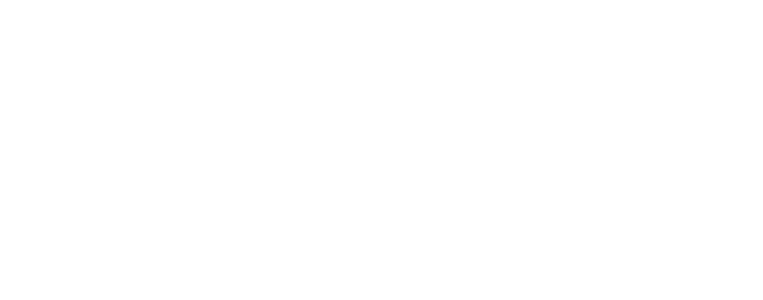
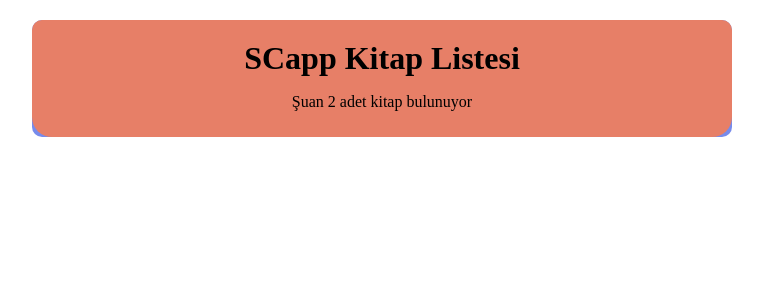
Before and after one commit to sdnrcvk/React-BookList-App, a React (Create React App) app: page / in a window 1280 px wide. Shown: the top 300 px of the page, without its empty margins (258-1021 px from the left). Built offline with nearby package versions, Linux system fonts and the light colour scheme; the HTML template or start-up script is replaced by a standard one.

Commit message:
Navbar component created

```diff
--- a/src/App.js
+++ b/src/App.js
@@ -1,8 +1,12 @@
+import BookContextProvider from "./contexts/bookContext";
+import Navbar from "./components/Navbar";
 
 function App() {
   return (
     <div className="App">
-
+      <BookContextProvider>
+        <Navbar/>
+      </BookContextProvider>
     </div>
   );
 }
--- /dev/null
+++ b/src/components/Navbar.js
@@ -0,0 +1,14 @@
+import React,{useContext} from "react";
+import { BookContext } from "../contexts/bookContext";
+
+export default function Navbar(){
+
+    const {books}=useContext(BookContext);
+
+    return (
+        <div className="navbar">
+            <h1>SCapp Kitap Listesi</h1>
+            <p>Şuan {books.length} adet kitap bulunuyor</p>
+        </div>
+    )
+}
--- a/src/index.css
+++ b/src/index.css
@@ -0,0 +1,18 @@
+.App{
+  background: #778beb;
+  margin:20px auto;
+  width: 90%;
+  max-width: 700px;
+  border-radius: 10px;
+}
+
+.navbar{
+  padding: 10px 20px;
+  text-align: center;
+  background-color: #e77f67;
+  border-radius: 10px 10px 20px 20px;
+}
+
+.navbar h1{
+  margin: 10px 0;
+}
```
Also changed, not shown: 1 other file (tests, documents, lock files or other folders).
